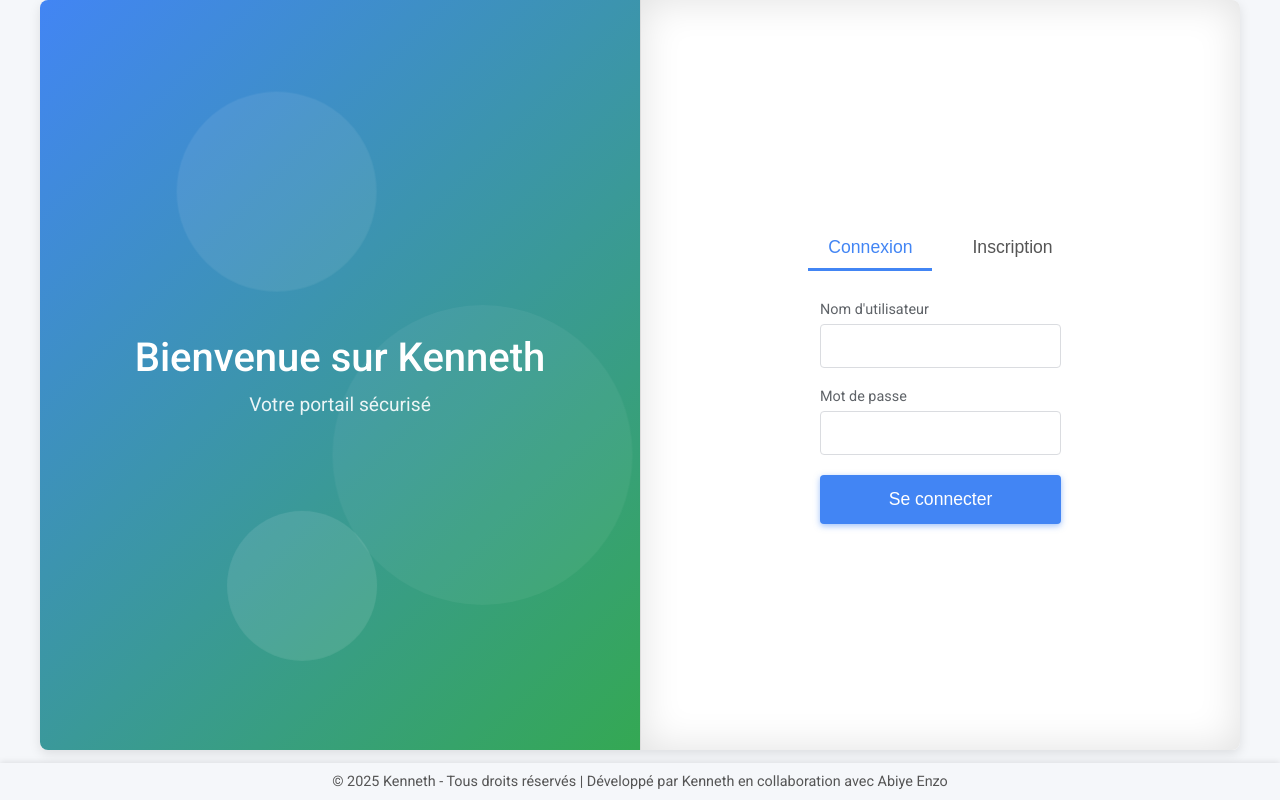
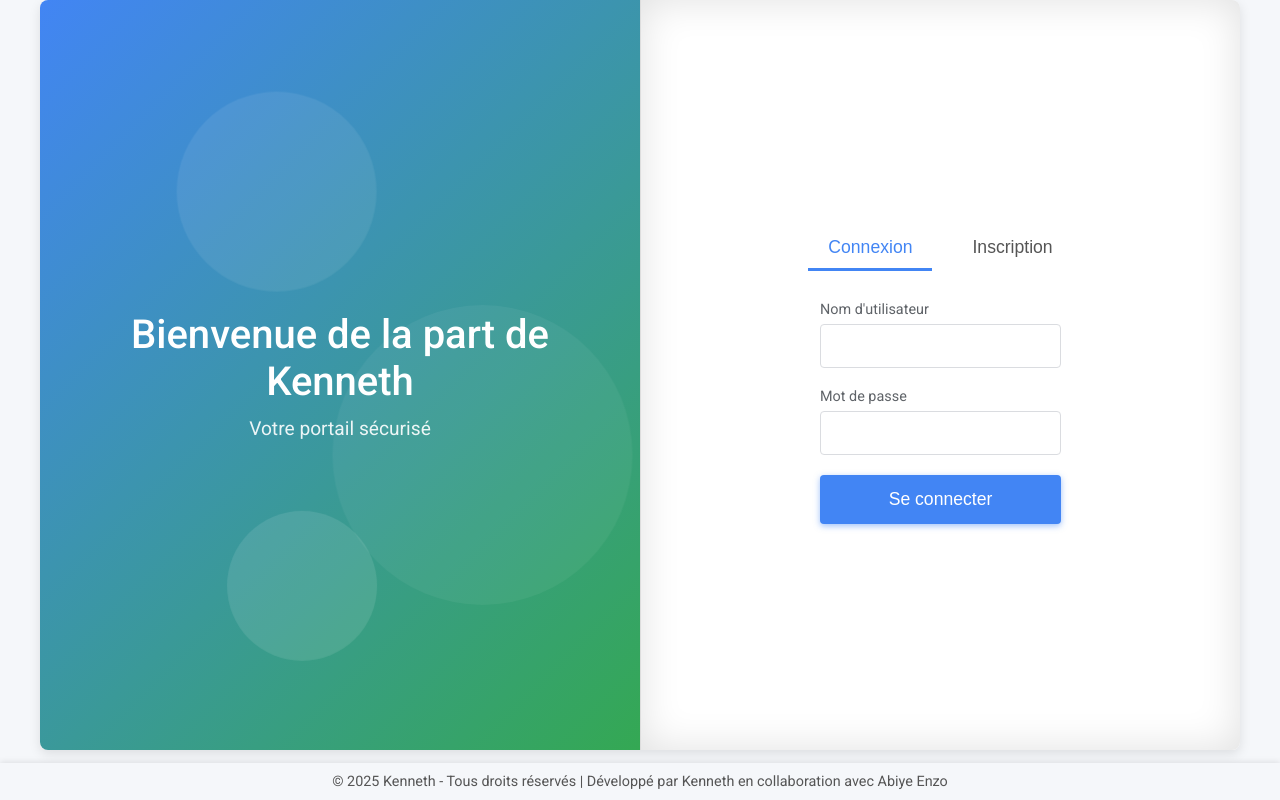
Before and after one commit to abiyeenzo/Formulaire-De-Kenneth, a plain HTML site: page index.html in a window 1280 px wide. Drawn offline with Linux system fonts and the light colour scheme.

Commit message:
Update index.html

```diff
--- a/index.html
+++ b/index.html
@@ -16,7 +16,7 @@
         <div class="circle circle2"></div>
         <div class="circle circle3"></div>
       </div>
-      <h1>Bienvenue sur Kenneth</h1>
+      <h1>Bienvenue de la part de Kenneth</h1>
       <p>Votre portail sécurisé</p>
     </div>
 
```
